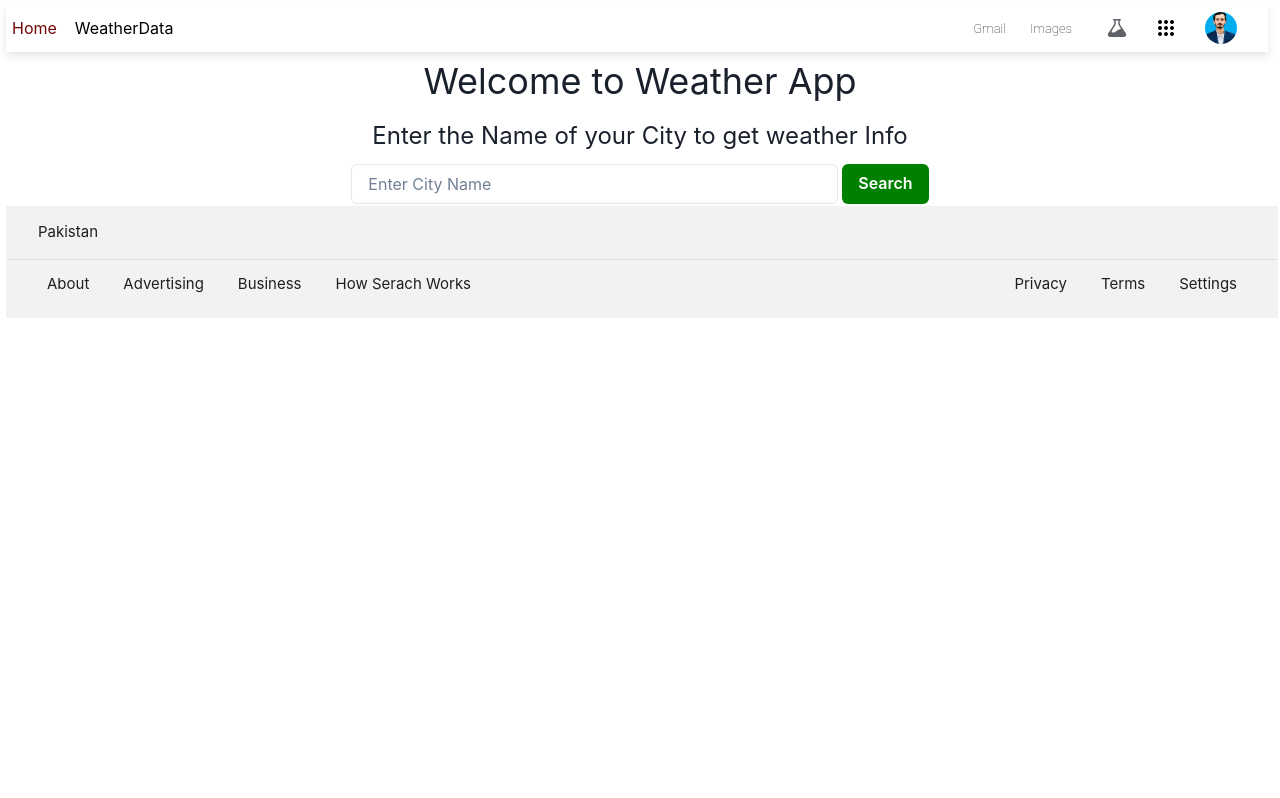
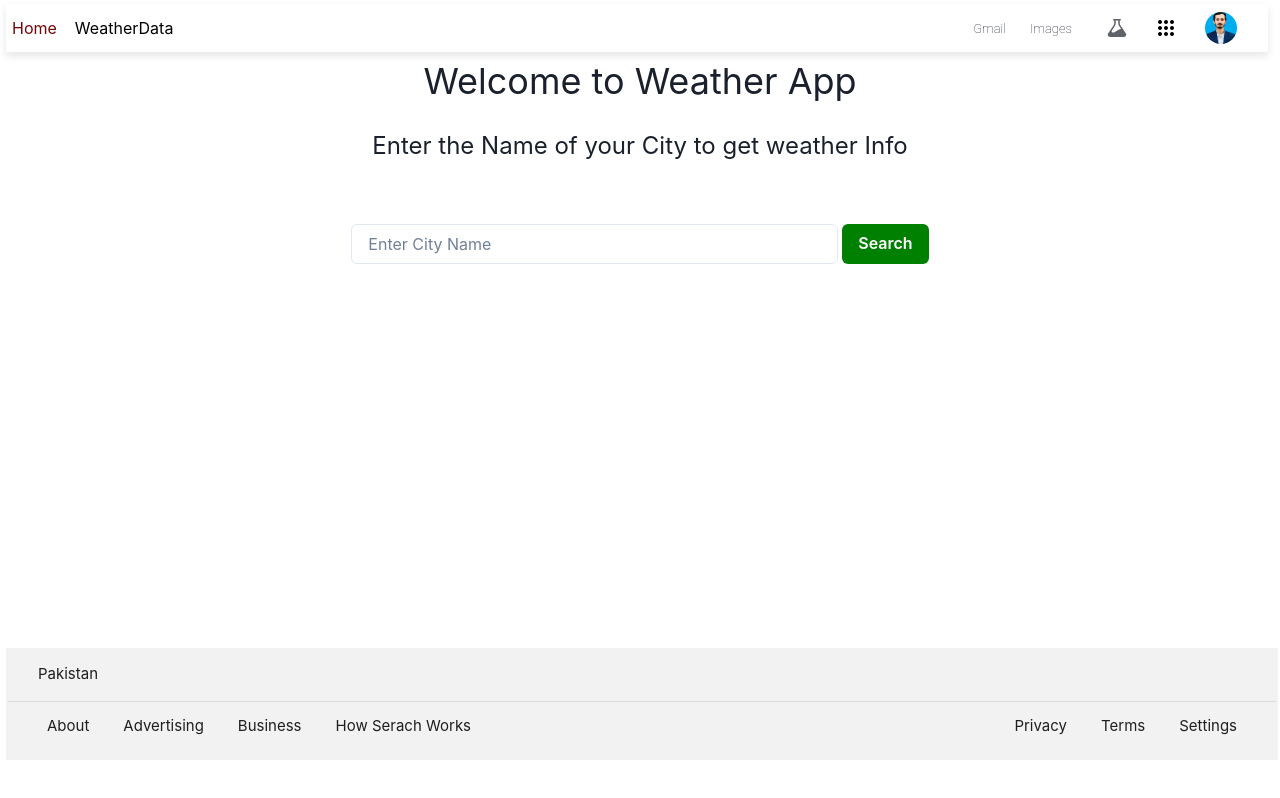
Before and after one commit to asadaliasim/weather-app-react, a React (Create React App) app: page / in a window 1280 px wide. Built offline with nearby package versions, Linux system fonts and the light colour scheme.

Commit message:
fix: styling

```diff
--- a/src/components/Form/index.jsx
+++ b/src/components/Form/index.jsx
@@ -43,8 +43,8 @@ function Form() {
   };
 
   return (
-    <>
-      <Flex justify="center" mb={'10px'}>
+    <div style={{ height: '74vh' }}>
+      <Flex justify="center" mb={'20px'}>
         <Text fontSize="4xl">Welcome to Weather App</Text>
       </Flex>
       <Flex justify="center" mb={'10px'}>
@@ -52,7 +52,7 @@ function Form() {
           Enter the Name of your City to get weather Info
         </Text>
       </Flex>
-      <Flex justify="center">
+      <Flex mt={'60px'} justify="center">
         <Input
           mr="4px"
           htmlSize={40}
@@ -101,7 +101,7 @@ function Form() {
           </ModalBody>
         </ModalContent>
       </Modal>
-    </>
+    </div>
   );
 }
 
```
